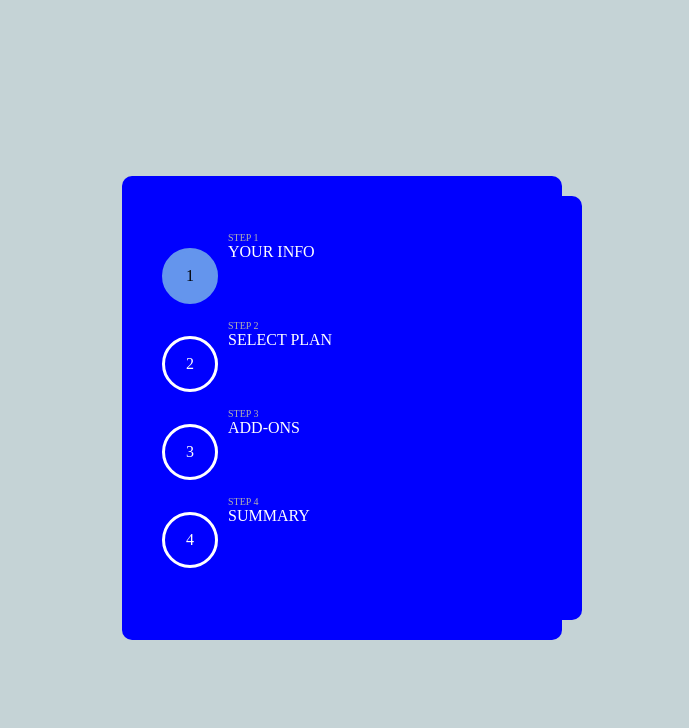
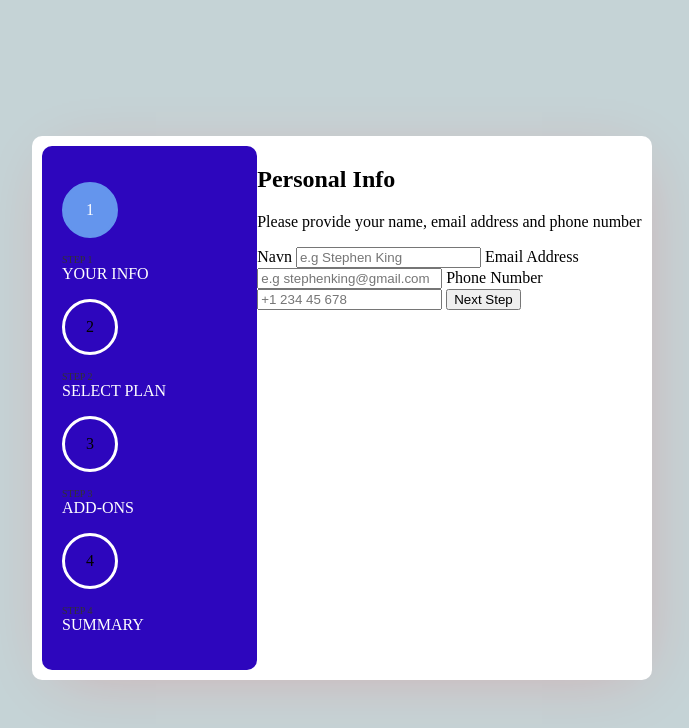
Before and after one commit to Advokatten/Flere-html-sider, a website: page index.html in a window 1280 px wide. Shown: the whole page, without its empty margins (298-987 px from the left). Drawn offline with Linux system fonts and the light colour scheme.

Commit message:
new stuff

```diff
--- a/index.html
+++ b/index.html
@@ -1,55 +1,60 @@
 <!DOCTYPE html>
 <html lang="en">
 <head>
-    <title>Marcus sin kopi</title>
+    <title>Kodeloftet-28-02-24</title>
     <meta charset="UTF-8" />
-    <meta name="viewport" content="width=device-width" />
+    <meta name="viewport" content="width=device-width, initial-scale=1.0" /> <!-- Added initial-scale -->
     <link rel="stylesheet" href="styles.css" />
-    <link rel="preconnect" href="https://fonts.googleapis.com">
-<link rel="preconnect" href="https://fonts.gstatic.com" crossorigin>
-<link href="https://fonts.googleapis.com/css2?family=Poppins:ital,wght@0,100;0,200;0,300;0,400;0,500;0,600;0,700;0,800;0,900;1,100;1,200;1,300;1,400;1,500;1,600;1,700;1,800;1,900&display=swap" rel="stylesheet">
-
+    <link rel="preconnect" href="https://fonts.googleapis.com" />
+    <link rel="preconnect" href="https://fonts.gstatic.com" crossorigin />
+    <link href="https://fonts.googleapis.com/css2?family=Poppins:ital,wght@0,100;0,200;0,300;0,400;0,500;0,600;0,700;0,800;0,900;1,100;1,200;1,300;1,400;1,500;1,600;1,700;1,800;1,900&display=swap" rel="stylesheet" />
 </head>
 <body>
-    <section class="menu-left">
+    <section class="multi-step-form">
         <div class="menu-left">
             <ol>
                 <li class="menu-item menu-item-current">
                     <p>1</p>
-
                     <div class="menu-text">
                         <p class="menu-step">STEP 1</p>
                         <p class="menu-name">Your Info</p>
                     </div>
                 </li>
-
                 <li class="menu-item">
                     <p>2</p>
-
                     <div class="menu-text">
                         <p class="menu-step">STEP 2</p>
                         <p class="menu-name">Select Plan</p>
                     </div>
                 </li>
-
                 <li class="menu-item">
                     <p>3</p>
-
                     <div class="menu-text">
                         <p class="menu-step">STEP 3</p>
                         <p class="menu-name">Add-Ons</p>
                     </div>
                 </li>
-
                 <li class="menu-item">
                     <p>4</p>
-
                     <div class="menu-text">
                         <p class="menu-step">STEP 4</p>
                         <p class="menu-name">Summary</p>
                     </div>
                 </li>
             </ol>
+        </div>
+        <div class="choice-box">
+            <h1>Personal Info</h1>
+            <p>Please provide your name, email address and phone number</p>
+            <label for="username">Navn</label>
+            <input type="text" id="username" placeholder="e.g Stephen King" />
+            <label for="email">Email Address</label> <!-- Corrected spelling -->
+            <input type="text" id="email" placeholder="e.g stephenking@gmail.com" />
+            <label for="phone-number">Phone Number</label>
+            <input type="text" id="phone-number" placeholder="+1 234 45 678" />
+            <button>Next Step</button>
+        </div>
     </section>
+    <script type="module" src="script.js"></script>
 </body>
 </html>
--- a/styles.css
+++ b/styles.css
@@ -1,10 +1,3 @@
- {
-  font-family: "Exo 2", sans-serif;
-  font-optical-sizing: auto;
-  font-weight: normal;
-  font-style: normal;
-}
-
 body {
   background-color: rgb(197, 211, 214);
   display: flex;
@@ -19,34 +12,31 @@ ol {
   padding: 0px;
 }
 
-/* Multi Stage Form Styling */
 .multi-step-form {
   display: flex;
   background-color: white;
   max-width: 600px;
   padding: 10px;
   border-radius: 10px;
-  -webkit-box-shadow: 6px 10px 65px -19px rgba(0, 0, 0, 0.2);
-  -moz-box-shadow: 6px 10px 65px -19px rgba(0, 0, 0, 0.2);
-  box-shadow: 6px 10px 65px -19px rgba(0, 0, 0, 0.2);
+  -webkit-box-shadow: 6px 10px 65px -19px rgba(0, 0, 0, 0.45);
+  box-shadow: 6px 10px 65px -19px rgba(255, 0, 0, 0.2);
 }
 
 .menu-left {
-  background-color: blue;
+  background-color: rgb(45, 6, 189);
   border-radius: 10px;
   width: 400px;
   padding: 20px;
 }
 
 .menu-item {
-  display: flex;
   gap: 10px;
 }
 
 .menu-item > p {
   border-style: solid;
   border-color: white;
-  color: white;
+  color: black;
   border-radius: 1000px;
   height: 50px;
   width: 50px;
@@ -57,7 +47,7 @@ ol {
 
 .menu-item-current > p {
   background-color: cornflowerblue;
-  color: black;
+  color: white;
   border-color: cornflowerblue;
 }
 
@@ -67,14 +57,10 @@ ol {
 
 .menu-step {
   font-size: x-small;
-  color: rgb(176, 175, 175);
+  color: #333;
 }
 
 .menu-name {
   color: white;
   text-transform: uppercase;
 }
-
-.choice-box {
-  background-color: rgb(211, 188, 188);
-}
```
Lines whose indentation alone changed are shown as unchanged.
